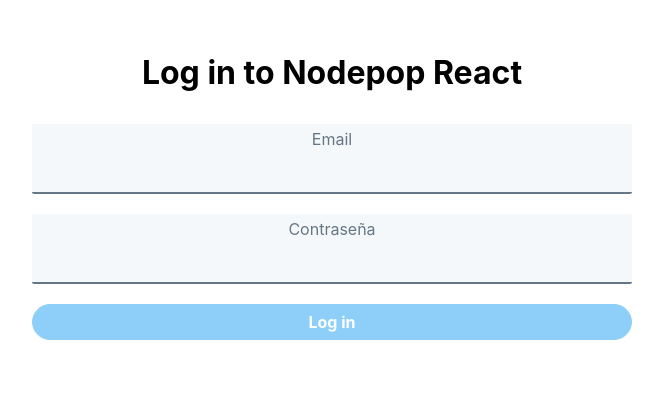
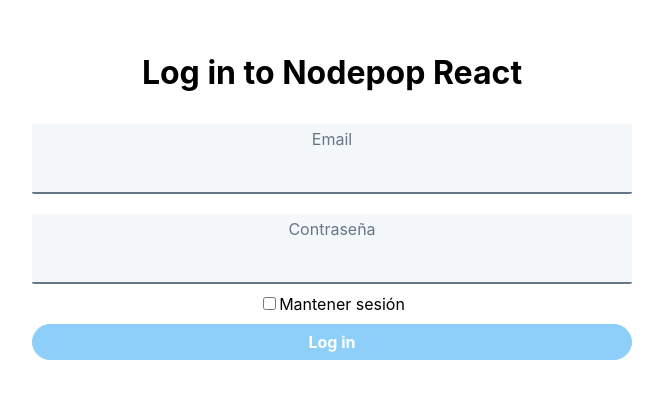
Before and after one commit to jaimeperezortega/nodepop-react, a React (Create React App) app in the folder nodepop-react/: page / in a window 1280 px wide. Shown: the top 398 px of the page, without its empty margins (308-971 px from the left). Built offline with nearby package versions, Linux system fonts and the light colour scheme.

Commit message:
Implementado checkbox de mantener sesión en el formulario de login

```diff
--- a/nodepop-react/src/App.js
+++ b/nodepop-react/src/App.js
@@ -4,7 +4,7 @@
 import LoginPage from './components/auth/LoginPage'
 import React from 'react';
 
-function App({ isInitiallyLogged }) {
+function App({ isInitiallyLogged}) {
 const [isLogged, setIsLogged] = React.useState(isInitiallyLogged); //Seteamos el estado de si un usuario está logeado o no en el nivel más alto de nuestra aplicación (App.js) para que pueda funcionar de un modo u otro en función de ese estado. El login se va a producir en el login page porque es donde se va a disparar la acción. Por ello, hay que definir en el Login Page una prop que responda a eso. Vamos a llamar a ese método onLogin. Digamos que LoginPage utiliza este evento para informar a su padre (App.js) de que un usuario está o no logeado
 
 const handleLogin = () => setIsLogged(true); //Cuando en el LoginPage se produzca el evento onLogin, se va a disparar el método handleLogin que lo único que hace es cambiar el estado isLogged a true
@@ -14,7 +14,7 @@
 
   return (
     <div className="App">
-      {isLogged ? <AdsPage onLogout = {handleLogout} isLogged={isLogged} /> : <LoginPage onLogin={handleLogin}/> }
+      {isLogged ? <AdsPage  onLogout = {handleLogout} isLogged={isLogged} /> : <LoginPage onLogin={handleLogin}/> }
 
     </div>
   );
--- a/nodepop-react/src/api/auth.js
+++ b/nodepop-react/src/api/auth.js
@@ -2,11 +2,12 @@
 
 import client, {configureClient, resetClient} from './client'
 
-export const login = credentials => {
+export const login = (credentials, checkboxChecked) => {
 
     return client.post('http://localhost:3001/api/auth/login', credentials).then(({ accessToken }) => {
+
         configureClient({accessToken});
-        localStorage.setItem('token', accessToken);
+        checkboxChecked &&  localStorage.setItem('token', accessToken);
     });
 
 };
--- a/nodepop-react/src/components/auth/LoginForm.js
+++ b/nodepop-react/src/components/auth/LoginForm.js
@@ -7,6 +7,7 @@
 
 import './LoginForm.css';
 import T from 'prop-types';
+import Checkbox from '../shared/SessionCheckBox';
 
 function LoginForm({onSubmit, isLoading}) {
 
@@ -27,6 +28,13 @@
         email: '',
         password: '',
     });
+
+    const [checkboxChecked, setcheckboxChecked] = React.useState(false)
+
+    const clickOnCheckBox = () => {
+      setcheckboxChecked(!checkboxChecked);
+
+    }
 
 
     //Genero un manejador del evento para que cada vez que un inpit del formulario cambie, setee ese nuevo estado del componente obligando a su renderizado. Dado que mi estado depende del estado anterior, le pasamos una función que recibe como parámetro el estado anterior y a partir de ese estado anterior le generamos el nuevo estado
@@ -62,12 +70,12 @@
 
     const handleSubmit = event =>{
         event.preventDefault();
-        onSubmit(credentials);
-        console.log(credentials);
+        onSubmit(credentials, checkboxChecked);
 
     }
 
     const {email, password} = credentials; // Desestructuro las propiedades username y password del objeto credentials
+
 
   return (
     <form className="loginForm" onSubmit = {handleSubmit}>
@@ -87,6 +95,8 @@
         value={password}
         onChange = {handleInputChange}
       />
+
+    <Checkbox clickOnCheckBox={clickOnCheckBox} />
       <Button type="submit" className="loginForm-submit" variant="primary" disabled={isLoading || !credentials.email || !credentials.password} > {/*Con este condicional establezaco si el botón está o no habilitado en función del estado del componente. Si no hay valor en username o en password, el botón queda deshabilitado}*/}
 
 
--- a/nodepop-react/src/components/auth/LoginPage.js
+++ b/nodepop-react/src/components/auth/LoginPage.js
@@ -9,19 +9,17 @@
 
 function LoginPage({onLogin}) {
 
-  //El componente LoginPage tendrá que tener un estado que indique si se ha producido o no un error para que actue como le digamos en función de ello. Inicializamos el estado inicial a null
   const [error, setError] = React.useState(null);
-
-  //También nos creamos un estado para determinar si está cargando o no
 
   const [isLoading, setIsLoading] = React.useState(false);
 
-    // Nos creasmos el método handleSubmit para manejar el evento submit del formulario y lo que va a hacer es primero hacer el login con las credentials que genere ese formulario y si todo sale bien llamar al método onLogin para setear el estado de App a isLogged = true
-    const handleSubmit = async credentials =>{
+
+
+    const handleSubmit = async (credentials, checkboxChecked) =>{
 
       try {
         setIsLoading(true);
-        await login(credentials);
+        await login(credentials, checkboxChecked);
         onLogin();
 
 
@@ -33,6 +31,8 @@
     }
 
     const closeError = () => setError(null);
+
+
 
 
   return (
--- /dev/null
+++ b/nodepop-react/src/components/shared/SessionCheckBox.js
@@ -0,0 +1,24 @@
+
+
+import React from 'react';
+import classNames from 'classnames';
+
+
+
+function Checkbox({clickOnCheckBox}) {
+
+
+  return (
+    <label>
+    <input
+      onClick = {clickOnCheckBox}
+      name="example_1"
+      value={true}
+      type="checkbox"
+    />
+    Mantener sesión
+   </label>
+  );
+}
+
+export default Checkbox;
--- a/nodepop-react/src/index.js
+++ b/nodepop-react/src/index.js
@@ -6,11 +6,12 @@
 require('dotenv').config()
 
 const accessToken = localStorage.getItem('token');
-console.log(accessToken);
+configureClient({accessToken});
+
 
 //Fichero principal de mi App de React. Aquí voy a definir cual va a ser elemento HTML del DOM en el que voy a renderizar mi app React
 
 ReactDOM.render(
-    <App isInitiallyLogged= {!!accessToken/* Con esta expresión conseguimos el booleano de esa expresión, en este caso si noy hay token y es un null es un false, si hay algo es un true */} />,
+    <App  isInitiallyLogged= {!!accessToken /* Con esta expresión conseguimos el booleano de esa expresión, en este caso si noy hay token y es un null es un false, si hay algo es un true */} />,
     document.getElementById('root')
 );
```
